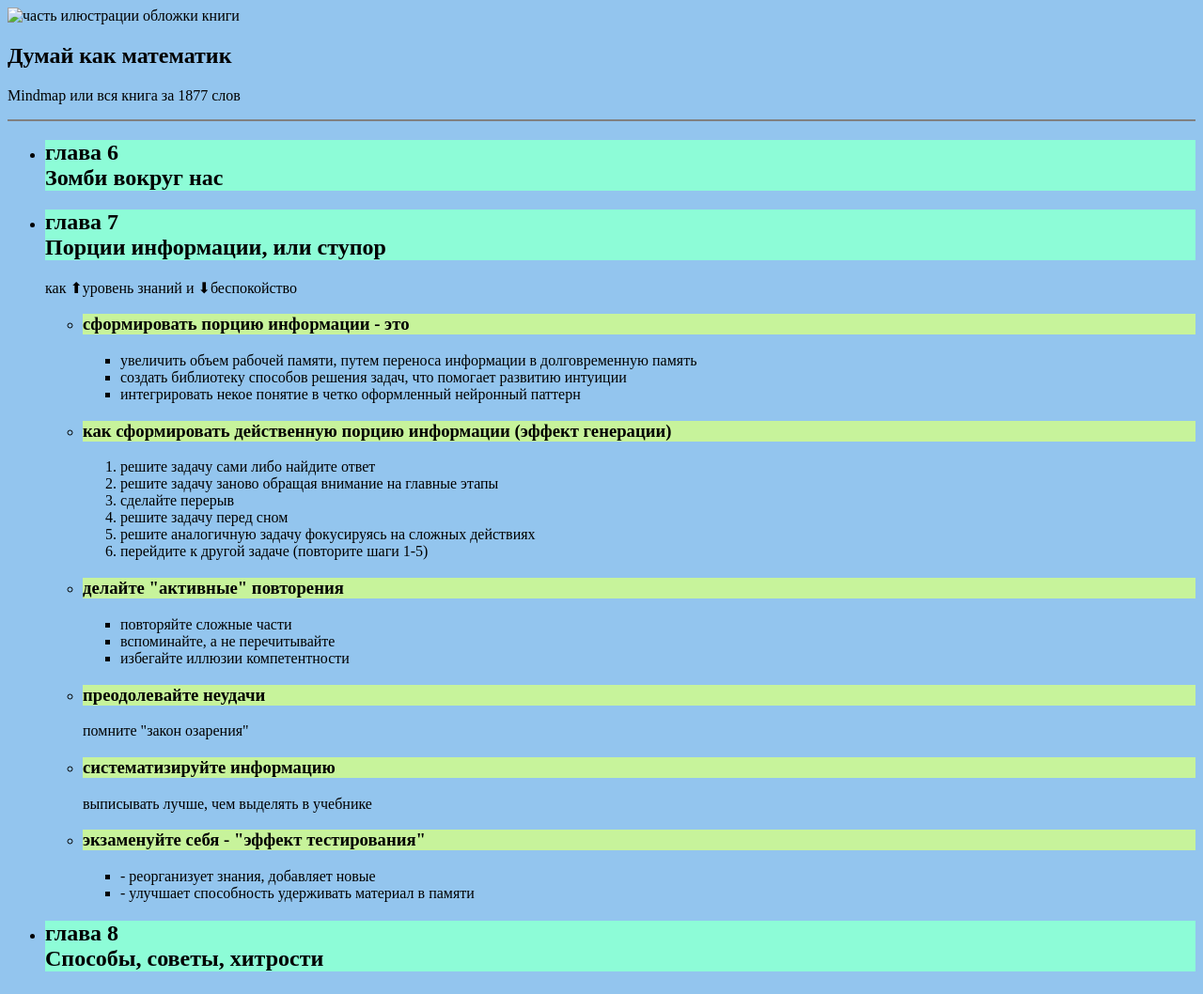
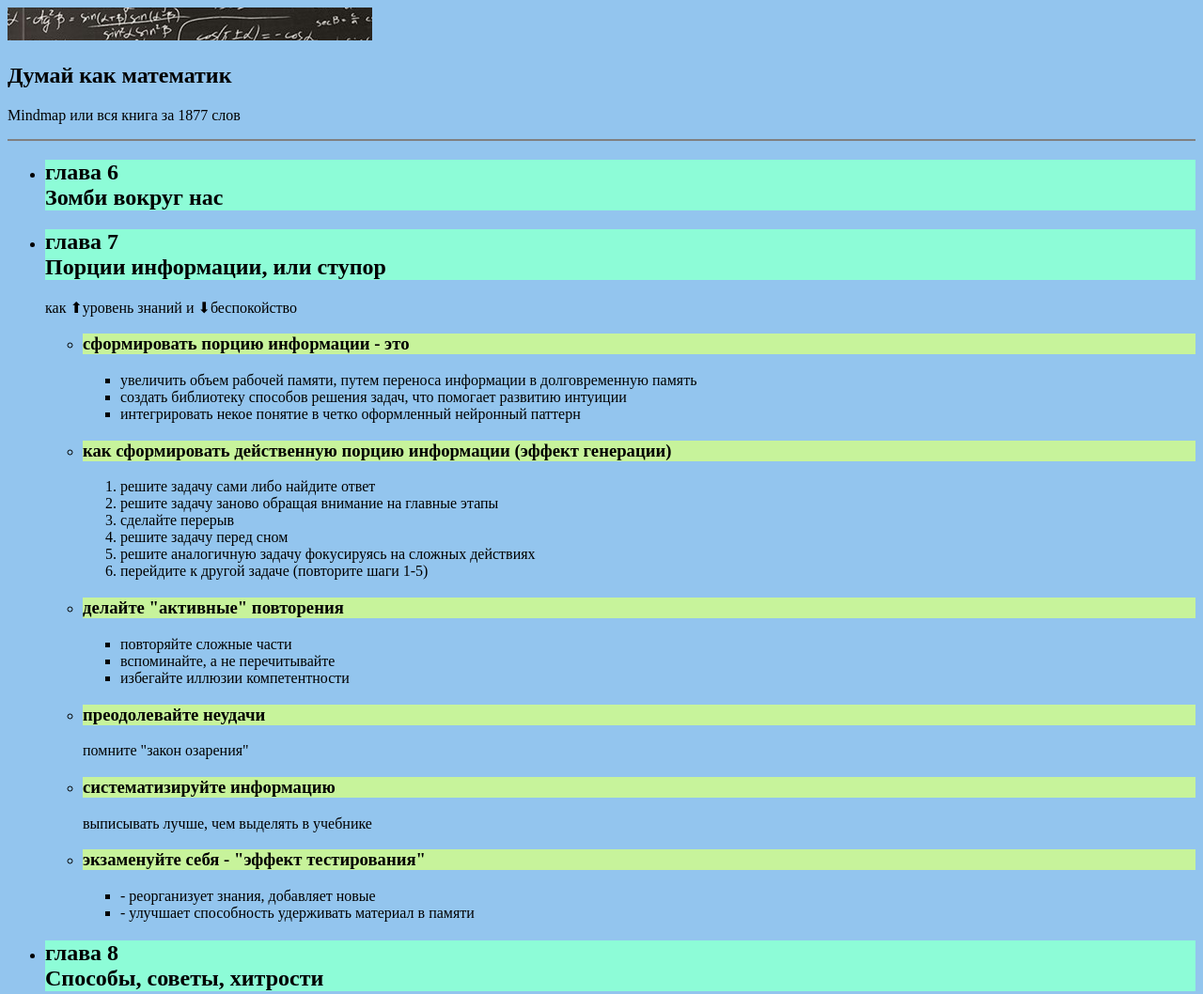
Before and after one commit to Oleh-Mohylnyi/think-like-mathematician, a plain HTML site: page index.html in a window 1280 px wide. Shown: the whole page at 94% size. Drawn offline with Linux system fonts and the light colour scheme; the site is published under a folder, as on GitHub Pages, so addresses that start at the root find nothing.

Commit message:
уточняет путь к картинке

```diff
--- a/index.html
+++ b/index.html
@@ -23,7 +23,7 @@
 
     <body>
         <section>
-            <img src="/images/head.png" alt="часть илюстрации обложки книги">
+            <img src="./images/head.png" alt="часть илюстрации обложки книги">
             <h1>Думай как математик</h1>
             <p>Mindmap или вся книга за 1877 слов</p>
             <hr color="grey">
```
